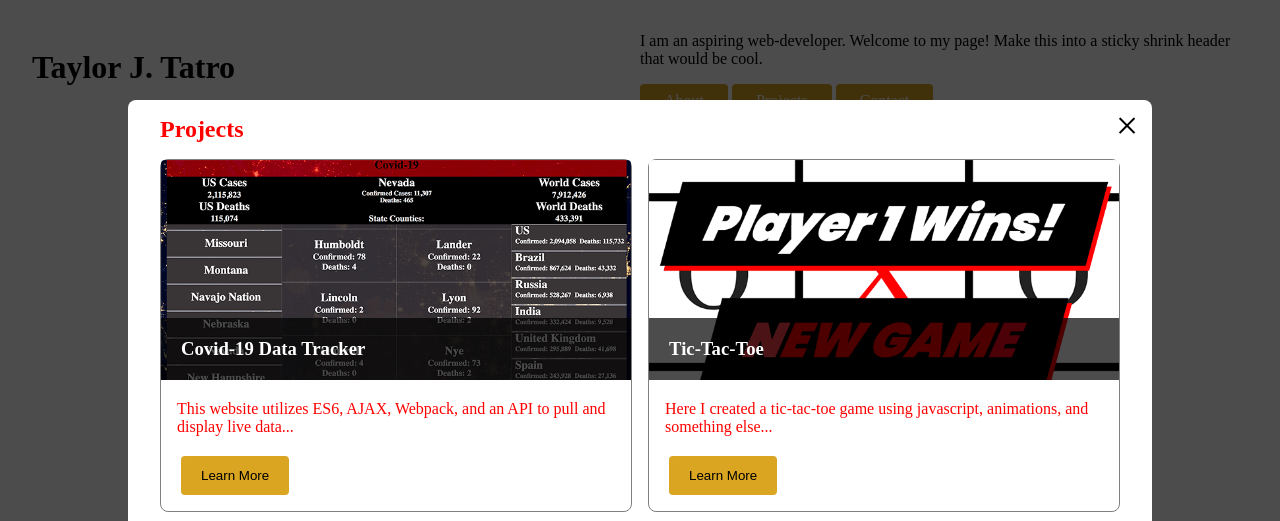
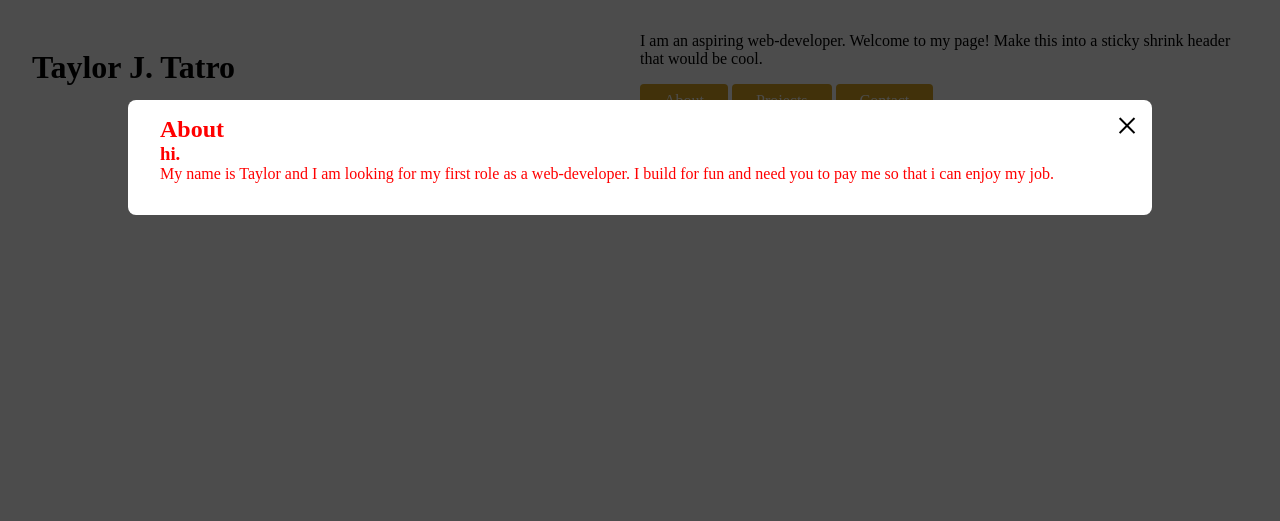
Before and after one commit to taylorjtatro/portfolio-jun2020, a plain HTML site: page index.html in a window 1280 px wide. Both pictures are taken after a click on the link "About". Shown: the top 521 px of the page. Drawn offline with Linux system fonts and the light colour scheme.

Commit message:
started about modal

```diff
--- a/index.html
+++ b/index.html
@@ -15,8 +15,8 @@
             <h1>Taylor J. Tatro</h1>
             <article>
                 <p>I am an aspiring web-developer. Welcome to my page! Make this into a sticky shrink header that would be cool.</p>
-                <a href="#projects" class="projectButton">About</a>
-                <a href="#">Projects</a>
+                <a href="#projects" class="aboutButton">About</a>
+                <a href="#" class="projectButton">Projects</a>
                 <a href="#">Contact</a>
             </article>
         </header>
@@ -135,7 +135,20 @@
         </div>
     </div>
 
+    <div class="modal" id="about-section">
+            <div class="modal-content">
+                <section id="about" class="about">
+                    <span class="x">&times</span>
+                    <div class="mheader">
+                        <h1>About</h1>
+                    </div>
+                    <h3>hi.</h3>
+                    <p>My name is Taylor and I am looking for my first role as a web-developer. I build for fun and need you to pay me so that i can enjoy my job.</p>
+                    <div class="icons"></div>
 
+                </section>
+            </div>
+        </div>
 
     </div>
 <script type="text/javascript" src="index.js"></script>
--- a/index.js
+++ b/index.js
@@ -1,10 +1,17 @@
-let modal = document.querySelector('#projects-section');
+let modal = document.querySelector('.modal');
+let projectsModal = document.querySelector('#projects-section');
+let aboutModal = document.querySelector('#about-section');
 let x = document.querySelector('.x');
 let projectButton = document.querySelector('.projectButton');
-console.log(projectButton)
+let aboutButton = document.querySelector('.aboutButton');
+
 
 projectButton.onclick = function() {
-    modal.style.display = 'block';
+    projectsModal.style.display = 'block';
+}
+
+aboutButton.onclick = function() {
+    aboutModal.style.display = 'block';
 }
 
 x.onclick = function() {
--- a/main.css
+++ b/main.css
@@ -91,7 +91,7 @@ span:hover {
     cursor: pointer;
 }
 
-.projects {
+section {
     padding: 2rem;
     background-color: #fff;
     border-radius: .5rem;
```
